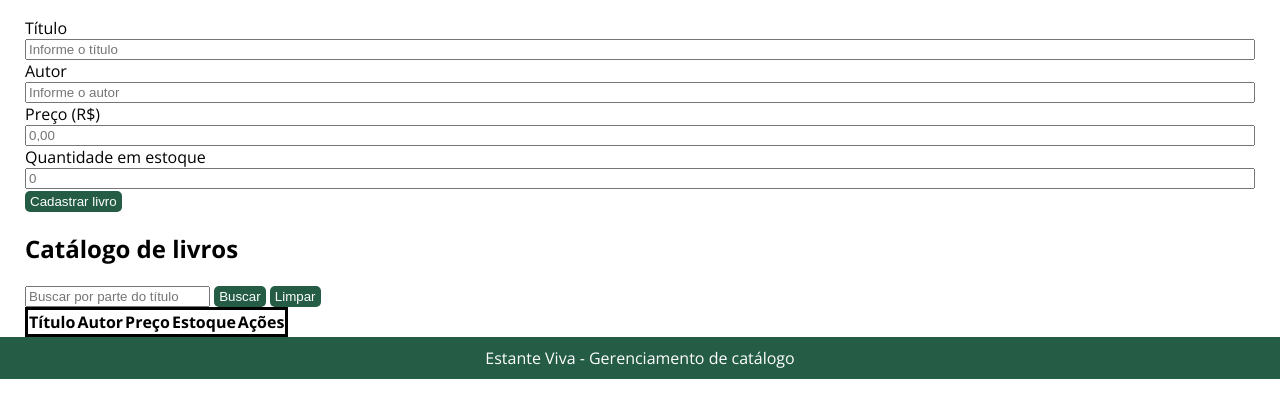
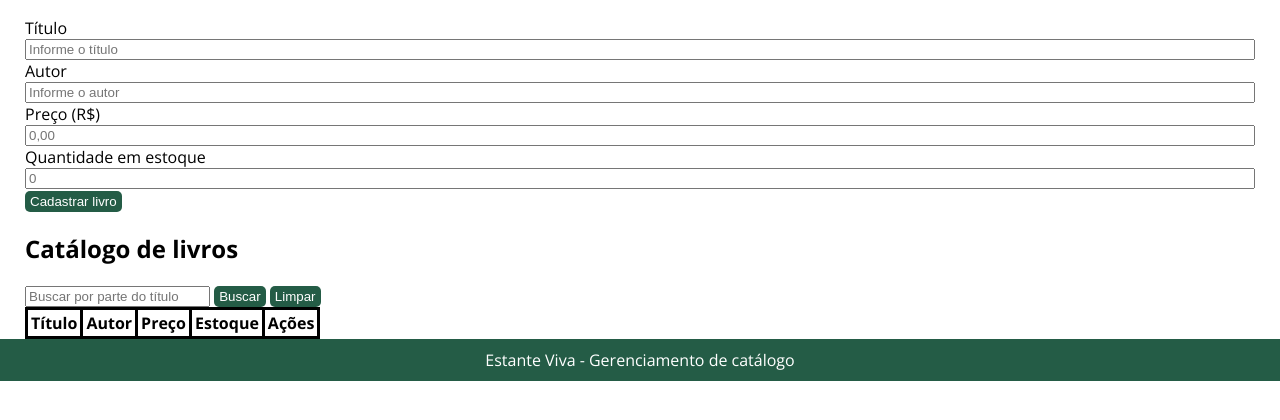
Before and after one commit to NincatBiel/estante_viva, a plain HTML site: page index.html in a window 1280 px wide. Shown: the part 224-644 px from the top of the page. Drawn offline with nearby package versions, Linux system fonts and the light colour scheme.

Commit message:
ajeitando as th, tr e td

```diff
--- a/frontend/styles.css
+++ b/frontend/styles.css
@@ -64,9 +64,13 @@ main{
     padding: 0 25px;
 }
 
-table{
+table,th,tr,td{
     border: 1px;
     border-collapse: collapse;
     border-width: 3px;
     border-style: solid;
 }
+
+th,td{
+    padding: 2px 3px;
+}
```
